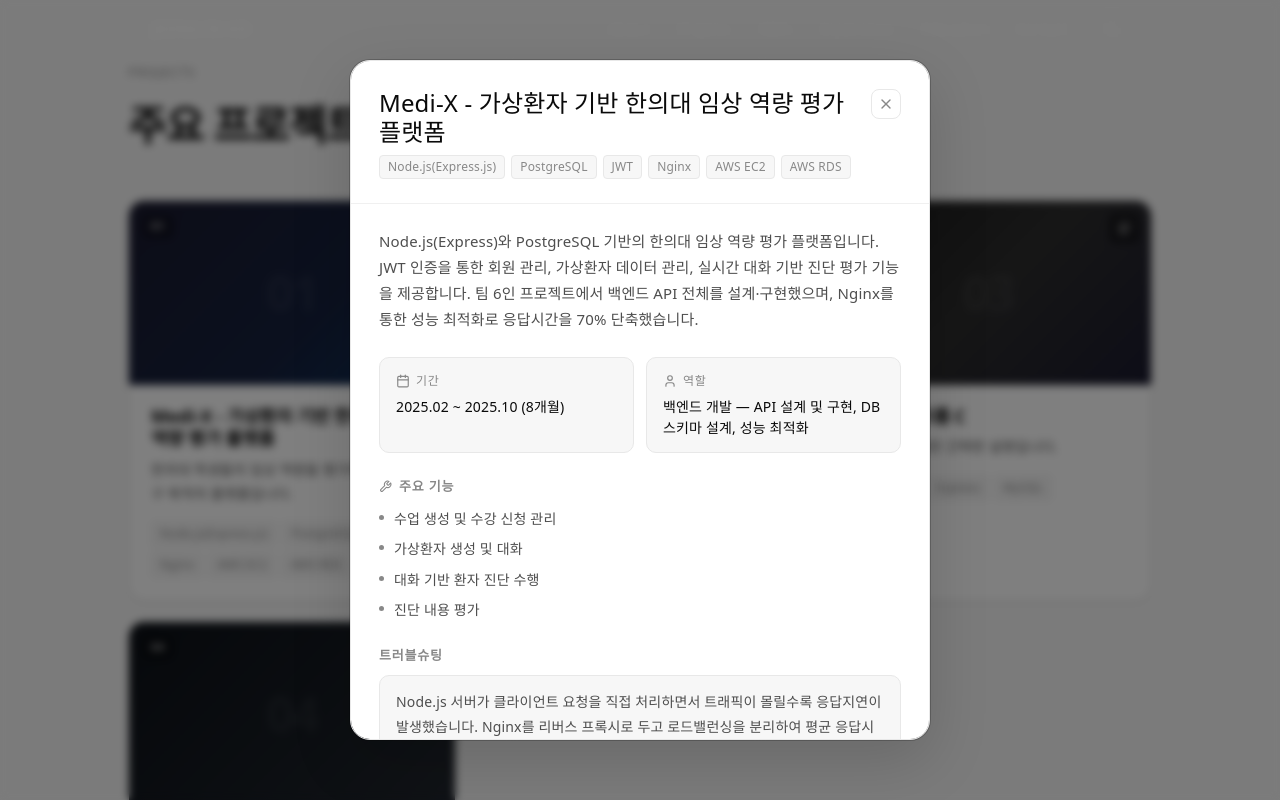
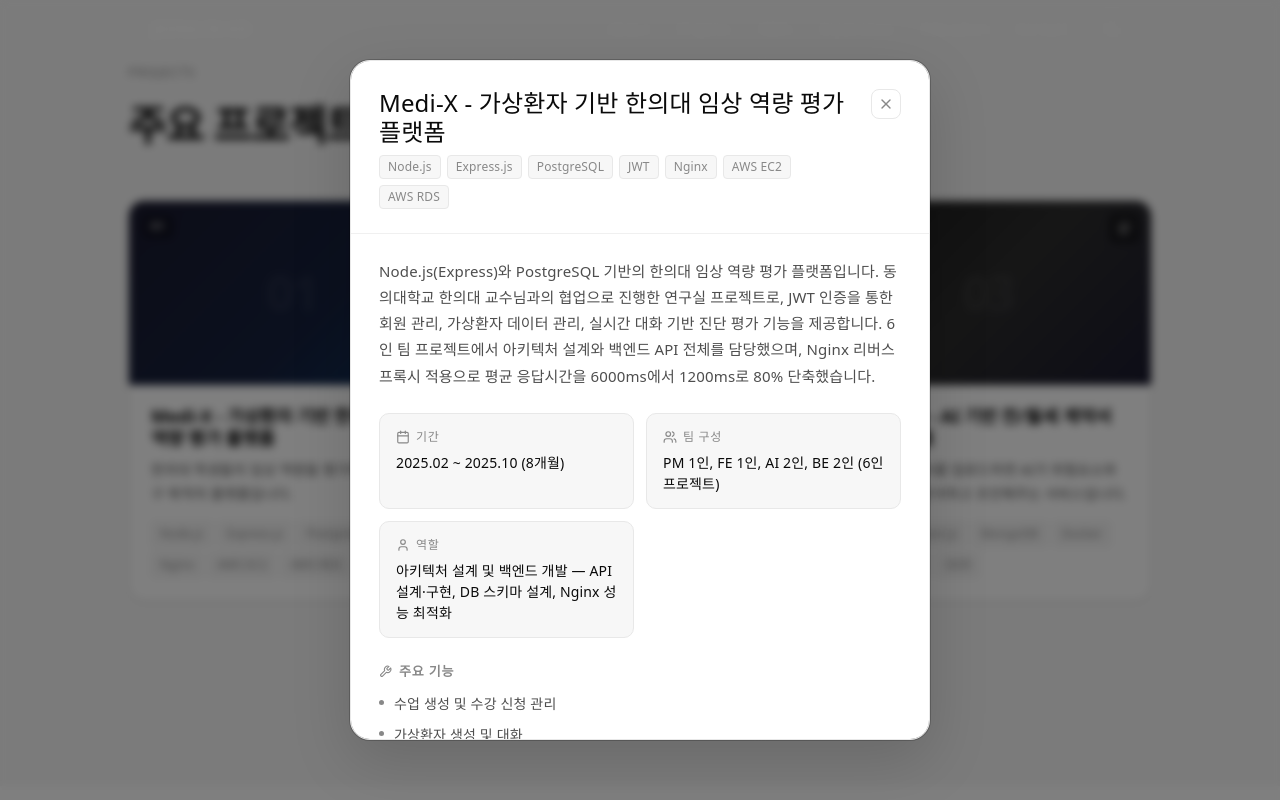
Before and after one commit to jeonginh0/portfolio, a React (Vite) app: page / in a window 1280 px wide. Both pictures are taken after a click on the element 292 px from the left and 1787 px from the top of the page. Shown: the part 1387-2187 px from the top of the page. Built offline with nearby package versions, Linux system fonts and the light colour scheme; a web font is replaced by a local one.

Commit message:
add: 프로젝트 설명 추가

```diff
--- a/src/components/ui/ProjectModal.jsx
+++ b/src/components/ui/ProjectModal.jsx
@@ -1,5 +1,5 @@
 import { useEffect } from 'react'
-import { X, Github, ExternalLink, Calendar, User, Wrench, Lock } from 'lucide-react'
+import { X, Github, ExternalLink, Calendar, User, Users, Wrench, Star, Lock } from 'lucide-react'
 
 function ProjectModal({ project, onClose }) {
   // ESC 키로 닫기
@@ -157,6 +157,7 @@
             }}>
               {[
                 { icon: <Calendar size={14} />, label: '기간', value: project.detail?.period },
+                { icon: <Users size={14} />, label: '팀 구성', value: project.detail?.team },
                 { icon: <User size={14} />, label: '역할', value: project.detail?.role },
               ].filter(item => item.value).map(({ icon, label, value }) => (
                 <div key={label} style={{
@@ -212,6 +213,39 @@
                         flexShrink: 0, marginTop: '7px',
                       }} />
                       {feature}
+                    </li>
+                  ))}
+                </ul>
+              </div>
+            )}
+
+            {/* 개인 기여 */}
+            {project.detail?.contributions?.length > 0 && (
+              <div>
+                <div style={{
+                  display: 'flex', alignItems: 'center', gap: '7px',
+                  fontFamily: 'var(--font-body)', fontSize: '13px',
+                  fontWeight: 600, color: 'var(--color-fg-muted)',
+                  textTransform: 'uppercase', letterSpacing: '0.06em',
+                  marginBottom: '12px',
+                }}>
+                  <Star size={13} />
+                  개인 기여
+                </div>
+                <ul style={{ margin: 0, padding: 0, listStyle: 'none', display: 'flex', flexDirection: 'column', gap: '8px' }}>
+                  {project.detail.contributions.map((item, i) => (
+                    <li key={i} style={{
+                      display: 'flex', alignItems: 'flex-start', gap: '10px',
+                      fontFamily: 'var(--font-body)', fontSize: '14px',
+                      fontWeight: 400, lineHeight: 1.6,
+                      color: 'var(--color-fg-secondary)',
+                    }}>
+                      <span style={{
+                        width: '5px', height: '5px', borderRadius: '50%',
+                        backgroundColor: 'var(--color-fg-muted)',
+                        flexShrink: 0, marginTop: '7px',
+                      }} />
+                      {item}
                     </li>
                   ))}
                 </ul>
--- a/src/data/projects.js
+++ b/src/data/projects.js
@@ -3,92 +3,119 @@
         id: 1,
         title: 'Medi-X - 가상환자 기반 한의대 임상 역량 평가 플랫폼',
         description: '한의대 학생들의 임상 역량을 평가하기 위한 연구 목적의 플랫폼입니다.',
-        image: null, // 이미지 경로 또는 URL (예: '/images/devboard.png')
+        image: null,
         detail: {
             summary:
                 'Node.js(Express)와 PostgreSQL 기반의 한의대 임상 역량 평가 플랫폼입니다. ' +
+                '동의대학교 한의대 교수님과의 협업으로 진행한 연구실 프로젝트로, ' +
                 'JWT 인증을 통한 회원 관리, 가상환자 데이터 관리, 실시간 대화 기반 진단 평가 기능을 제공합니다. ' +
-                '팀 6인 프로젝트에서 백엔드 API 전체를 설계·구현했으며, Nginx를 통한 성능 최적화로 응답시간을 70% 단축했습니다.',
-            role: '백엔드 개발 — API 설계 및 구현, DB 스키마 설계, 성능 최적화',
+                '6인 팀 프로젝트에서 아키텍처 설계와 백엔드 API 전체를 담당했으며, ' +
+                'Nginx 리버스 프록시 적용으로 평균 응답시간을 6000ms에서 1200ms로 80% 단축했습니다.',
+            role: '아키텍처 설계 및 백엔드 개발 — API 설계·구현, DB 스키마 설계, Nginx 성능 최적화',
             period: '2025.02 ~ 2025.10 (8개월)',
+            team: 'PM 1인, FE 1인, AI 2인, BE 2인 (6인 프로젝트)',
             features: [
                 '수업 생성 및 수강 신청 관리',
                 '가상환자 생성 및 대화',
                 '대화 기반 환자 진단 수행',
                 '진단 내용 평가',
+                '교수, 학생, 강의, 과제, 대화, 평가 등 엔티티 구현',
+            ],
+            contributions: [
+                '아키텍처 설계 및 백엔드 API 전체 구현',
+                '컨트롤러 코드 내 공통 로직 모듈화 및 리팩토링',
+                'AWS EC2 인스턴스에 Node.js 서버 배포',
+                'Nginx 리버스 프록시 적용으로 API 부하 분산 및 성능 개선',
             ],
             trouble: [
-                'Node.js 서버가 클라이언트 요청을 직접 처리하면서 트래픽이 몰릴수록 응답지연이 발생했습니다. ' +
-                'Nginx를 리버스 프록시로 두고 로드밸런싱을 분리하여 평균 응답시간을 6000ms 이상에서 ' +
-                '1200ms 이하로 개선했습니다.',
+                'Node.js 서버가 클라이언트 요청을 직접 처리하면서 정적 파일 서빙, SSL 처리, 포트 관리를 모두 담당했습니다. ' +
+                '트래픽이 몰릴수록 응답 지연이 발생하고 서버가 자주 멈추는 현상이 발생했습니다. ' +
+                'Nginx를 리버스 프록시로 두고 정적 파일 처리와 로드밸런싱을 분리하자 ' +
+                'Node.js는 API 처리에만 집중할 수 있게 되어, 평균 응답시간이 6000ms에서 1200ms로 80% 단축되었습니다.',
             ],
         },
-        tags: ['Node.js(Express.js)', 'PostgreSQL', 'JWT', 'Nginx', 'AWS EC2', 'AWS RDS'],
+        tags: ['Node.js', 'Express.js', 'PostgreSQL', 'JWT', 'Nginx', 'AWS EC2', 'AWS RDS'],
         github: 'private',
         demo: 'https://medi-x.co.kr',
         featured: true,
     },
     {
         id: 2,
-        title: '프로젝트 이름 B',
-        description: '프로젝트에 대한 간략한 설명입니다.',
+        title: '스펙메이트 - AI 기반 맞춤형 PC 견적 추천 서비스',
+        description: '사용자 요구사항을 분석하여 최적의 PC 견적을 구성해주는 AI 기반 서비스입니다.',
         image: null,
         detail: {
-            summary: '프로젝트 전체 소개를 2~3문장으로 작성해주세요.',
-            role: '백엔드 개발 담당, API 설계 및 구현',
-            period: '2024.06 ~ 2024.09',
+            summary:
+                'Spring Boot와 PostgreSQL 기반의 AI 맞춤형 PC 견적 추천 서비스입니다. ' +
+                '캡스톤디자인 경진대회 출품작으로, 기존 견적 추천 서비스가 가격순·인기순 필터에만 의존하는 한계를 극복하기 위해 기획했습니다. ' +
+                '사용자가 직접 요구사항을 입력하면 AI가 분석하여 최적의 견적을 구성하고 설명해줍니다. ' +
+                'JWT Access/Refresh 인증 구현과 Redis 캐싱 적용으로 부품 조회 API 응답속도를 90% 이상 개선했습니다.',
+            role: '프로젝트 기획 및 백엔드 개발 — 시스템 설계, API 구현, 인증 시스템 구현, 성능 최적화',
+            period: '2025.09 ~ 2025.12 (3개월)',
+            team: 'FE 1인, AI 1인, BE 2인 (4인 프로젝트)',
             features: [
-                '주요 기능 1',
-                '주요 기능 2',
-                '주요 기능 3',
+                '주요 부품 별 정보 및 판매 링크 제공',
+                'DB 내 부품 데이터 활용 맞춤형 견적 생성 및 대화',
+                '생성된 견적 수정 및 삭제, PDF 파일 제공',
+                'JWT 활용 액세스 권한 부여',
             ],
-            trouble: '개발 중 겪었던 어려움이나 해결한 문제를 작성해주세요.',
+            contributions: [
+                '시스템 흐름 구성 및 API 설계 (회원가입/인증, 부품 조회, 견적 생성)',
+                'JWT Access/Refresh 인증 기능 구현',
+                'Redis 기반 Refresh Token 관리 및 Access Token 블랙리스트 구현',
+                'Redis 캐싱을 적용하여 반복 호출되는 부품 조회 API 성능 개선',
+            ],
+            trouble: [
+                '부품 조회 API는 카테고리, 제조사, 키워드, 정렬, 페이지 번호/크기 등 6가지 파라미터 조합에 따라 ' +
+                '매 요청마다 DB 전체 스캔 쿼리가 실행되었습니다. ' +
+                '특히 키워드 검색의 LIKE \'%keyword%\' 조건은 인덱스를 활용하지 못해 응답 지연이 심각했습니다. ' +
+                '6가지 조회 파라미터를 조합한 복합 캐시 키를 생성해 필터 조합마다 독립적으로 Redis에 캐시하고, ' +
+                'TTL을 10분으로 설정하여 DB 조회 없이 즉시 응답하도록 구현했습니다. ' +
+                '결과적으로 응답속도를 1000ms에서 100ms 이하로 90% 이상 개선했습니다.',
+            ],
         },
-        tags: ['Spring Boot', 'MySQL', 'React'],
-        github: 'https://github.com/jeonginh0',
+        tags: ['Spring Boot', 'PostgreSQL', 'Redis', 'JWT', 'Docker', 'AWS EC2'],
+        github: 'https://github.com/spec-mate/backend',
         demo: null,
         featured: true,
     },
     {
         id: 3,
-        title: '프로젝트 이름 C',
-        description: '프로젝트에 대한 간략한 설명입니다.',
+        title: 'Renalyze - AI 기반 전/월세 계약서 분석 플랫폼',
+        description: '전/월세 계약서를 업로드하면 AI가 위험요소와 누락 항목을 분석하고 조언해주는 서비스입니다.',
         image: null,
         detail: {
-            summary: '프로젝트 전체 소개를 2~3문장으로 작성해주세요.',
-            role: '풀스택 개발 담당',
-            period: '2024.09 ~ 2024.11',
+            summary:
+                'Nest.js와 Next.js 기반의 AI 전/월세 계약서 분석 플랫폼입니다. ' +
+                '캡스톤디자인 프로젝트로, 사회초년생이 계약서의 법률 용어와 누락 항목을 인지하지 못해 피해를 입는 문제를 해결하기 위해 기획했습니다. ' +
+                'OCR 파이프라인으로 계약서를 텍스트로 추출하고, OpenAI API로 위험요소와 누락 항목을 분석합니다. ' +
+                '2인 프로젝트에서 풀스택 개발 전체를 담당했습니다.',
+            role: '프로젝트 기획(디자인) 및 풀스택 개발 — OCR 파이프라인, AI 분석 로직, 챗봇, 프론트엔드 구현',
+            period: '2025.03 ~ 2025.6 (3개월)',
+            team: 'WEB(BE, FE) 1인, AI 1인 (2인 프로젝트)',
             features: [
-                '주요 기능 1',
-                '주요 기능 2',
-                '주요 기능 3',
+                '계약서 이미지/PDF OCR 분석',
+                'AI 계약서 항목 검토 (8개 카테고리, 19개 항목)',
+                '계약서 분석 내용 기반 부동산 AI 챗봇',
+                '회원 인증 및 관리',
             ],
-            trouble: '개발 중 겪었던 어려움이나 해결한 문제를 작성해주세요.',
+            contributions: [
+                'OCR 파이프라인 구현 (sharp 기반 이미지 전처리 → CLOVA OCR → MongoDB 저장)',
+                'OpenAI API 기반 계약서 분석 프롬프트 구성 및 로직 구현',
+                'OpenAI Assistants API(Thread 기반) 챗봇 연동',
+                'Frontend 계약서 업로드 및 분석 결과 페이지 구현',
+            ],
+            trouble: [
+                '스캔 품질이 낮거나 기울어진 계약서에서 OCR 정확도가 낮아지는 문제가 있었습니다. ' +
+                'sharp 기반 전처리 레이어를 설계하여 회전 보정, 리사이즈, 대비/밝기 최적화를 적용해 OCR 인식률을 개선했습니다. ' +
+                'GPT 응답에서는 없는 내용을 임의로 생성하거나 자연어가 섞이는 문제가 발생했습니다. ' +
+                'temperature를 0.3으로 낮추고, JSON 외 자연어 출력 금지 및 OCR 원문 그대로 반환하도록 프롬프트를 설계했습니다. ' +
+                '또한 GPT가 응답을 코드블록으로 감싸는 케이스를 정규표현식으로 제거하고 파싱 실패 시 예외를 전파하여 안정성을 확보했습니다.',
+            ],
         },
-        tags: ['JavaScript', 'Express', 'MySQL'],
-        github: 'https://github.com/jeonginh0',
+        tags: ['Nest.js', 'Next.js', 'MongoDB', 'Docker', 'OpenAI API', 'OCR'],
+        github: 'https://github.com/jeonginh0/Renalyze',
         demo: null,
-        featured: false,
-    },
-    {
-        id: 4,
-        title: '프로젝트 이름 C',
-        description: '프로젝트에 대한 간략한 설명입니다.',
-        image: null,
-        detail: {
-            summary: '프로젝트 전체 소개를 2~3문장으로 작성해주세요.',
-            role: '풀스택 개발 담당',
-            period: '2024.09 ~ 2024.11',
-            features: [
-                '주요 기능 1',
-                '주요 기능 2',
-                '주요 기능 3',
-            ],
-            trouble: '개발 중 겪었던 어려움이나 해결한 문제를 작성해주세요.',
-        },
-        tags: ['JavaScript', 'Express', 'MySQL'],
-        github: 'https://github.com/jeonginh0',
-        demo: null,
-        featured: false,
+        featured: true,
     },
 ]
```
